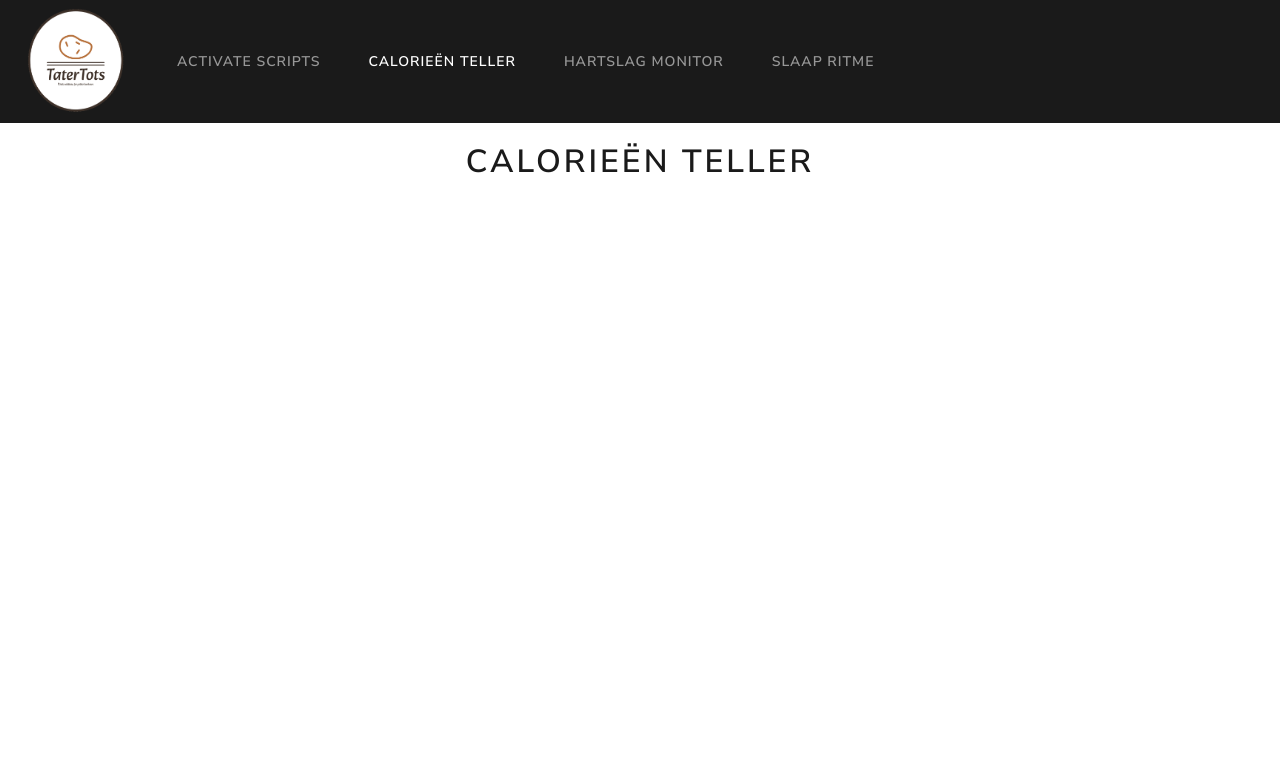
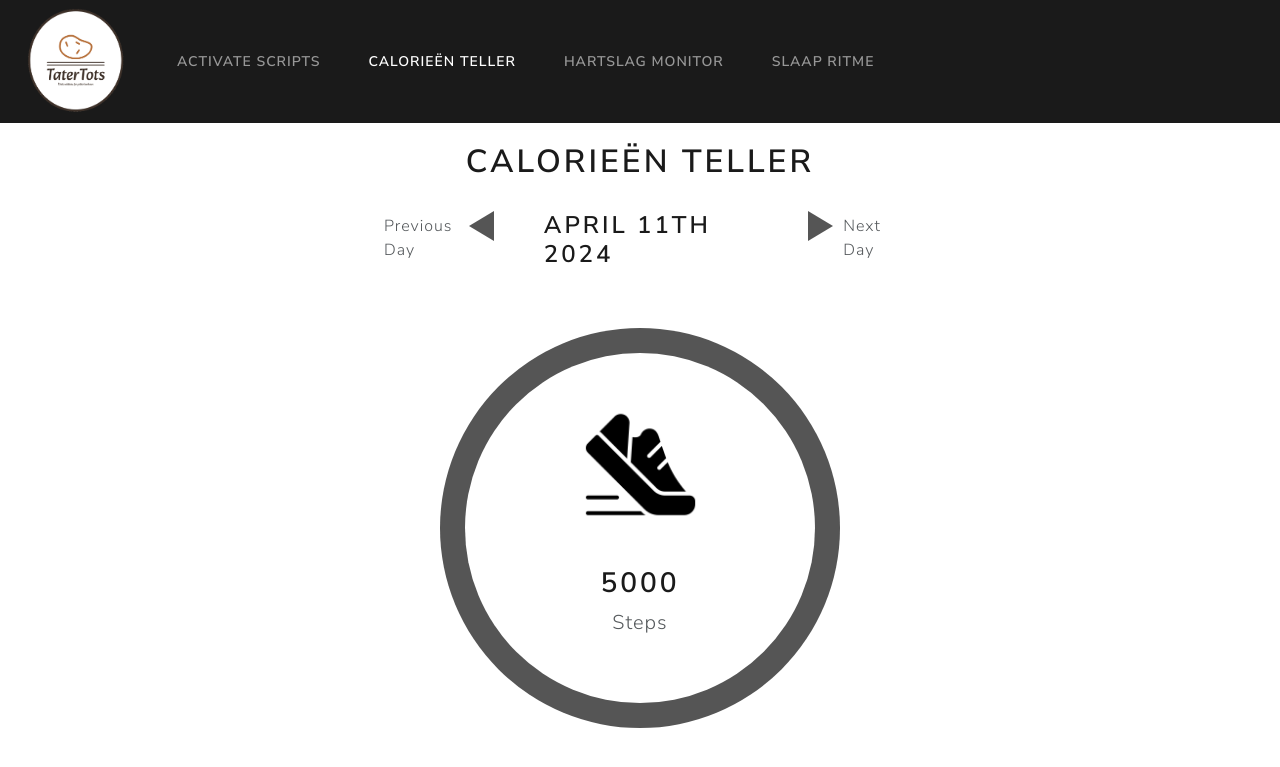
Before and after one commit to Megalomizer/TatorTots_Sniffer, a Flask app: page /caloriecounter in a window 1280 px wide. Shown: the top 767 px of the page. Run offline with Flask 3, Linux system fonts and the light colour scheme; some libraries are stand-ins or nearby versions.

Commit message:
caloriescounter made starting UI, no fuinctionality

```diff
--- a/run.py
+++ b/run.py
@@ -5,7 +5,7 @@ app = Flask(__name__, template_folder='templates', static_url_path='/static')
 
 @app.route("/")
 def index():
-    return render_template()
+    return render_template('ActivateScripts.html')
 
 @app.route("/activatescripts")
 def goScripts():
--- /dev/null
+++ b/static/styles/caloriescounter.css
@@ -0,0 +1,88 @@
+.row-objects-spread {
+  display: flex;
+  height: fit-content;
+  justify-content: center;
+  align-content: center;
+}
+
+.general-center {
+  display: flex;
+  justify-content: center;
+  align-content: center;
+}
+
+.arrow-left {
+  width: 0;
+  height: 0;
+  border-top: 15px solid transparent;
+  border-right: 25px solid #555;
+  border-bottom: 15px solid transparent;
+}
+
+.arrow-right {
+  width: 0;
+  height: 0;
+  border-top: 15px solid transparent;
+  border-left: 25px solid #555;
+  border-bottom: 15px solid transparent;
+}
+
+.pad-right {
+  margin-right: 50px;
+  margin-left: 10px;
+}
+
+.pad-left {
+  margin-right: 10px;
+  margin-left: 50px;
+}
+
+.center-text-vertical {
+  margin-top: 2.5px;
+}
+
+.base-h-width {
+  width: 300px;
+  display: flex;
+  align-content: center;
+  justify-content: center;
+}
+
+.outer-border-circle {
+  display: flex;
+  justify-content: center;
+  align-content: center;
+  padding-top: 25px;
+  height: 400px;
+  width: 400px;
+  background-color: #555;
+  border-radius: 50%;
+}
+
+.inner-background-circle {
+  display: flex;
+  justify-content: center;
+  align-content: center;
+  height: 350px;
+  width: 350px;
+  background-color: #fff;
+  border-radius: 50%;
+}
+
+.center-circle {
+  margin-top: 50px;
+  display: flex;
+  justify-content: center;
+  align-content: center;
+}
+
+.circle-content-box {
+  display: flex;
+  flex-direction: column;
+  justify-content: center;
+  align-content: center;
+}
+
+.steps-counter {
+  margin-top: 40px;
+}
--- a/templates/CaloriesCounter.html
+++ b/templates/CaloriesCounter.html
@@ -5,6 +5,8 @@
         <title>CalorieenTeller</title>
         <link rel="stylesheet" href="../static/styles/bootswatchLux.css"/>
         <link rel="stylesheet" href="../static/styles/activescripts.css"/>
+        <link rel="stylesheet" href="../static/styles/caloriescounter.css"/>
+        <script src="../static/js/caloriescounter.js"></script>
     </head>
     <body>
         <nav class="navbar navbar-expand-lg bg-primary" data-bs-theme="dark">
@@ -43,6 +45,30 @@
 
         <div class="window-box">
             <h1 class="center-object header-margins">Calorieën Teller</h1>
+            <div class="standard-width">
+                <div class="row-objects-spread">
+                    <p class="center-text-vertical" id="previous-day-lb">Previous Day</p>
+                    <div class="arrow-left pad-right"></div>
+                    <h3 class="base-h-width" id="current-day-date-lb">April 11th 2024</h3>
+                    <div class="arrow-right pad-left"></div>
+                    <p class="center-text-vertical" id="next-day-lb">Next Day</p>
+                </div>
+                <div class="center-circle">
+                    <div class="outer-border-circle">
+                        <div class="inner-background-circle">
+                            <div class="circle-content-box">
+                                <img src="../static/images/sneaker.png" alt="Foot" width="125" height="125"/>
+                                <h2 class="general-center steps-counter" id="steps-counter-lb">
+                                    5000
+                                </h2>
+                                <p class="general-center lead">
+                                    Steps
+                                </p>
+                            </div>
+                        </div>
+                    </div>
+                </div>
+            </div>
 
         </div>
 
```
Also changed, not shown: static/images/sneaker.png (added).
